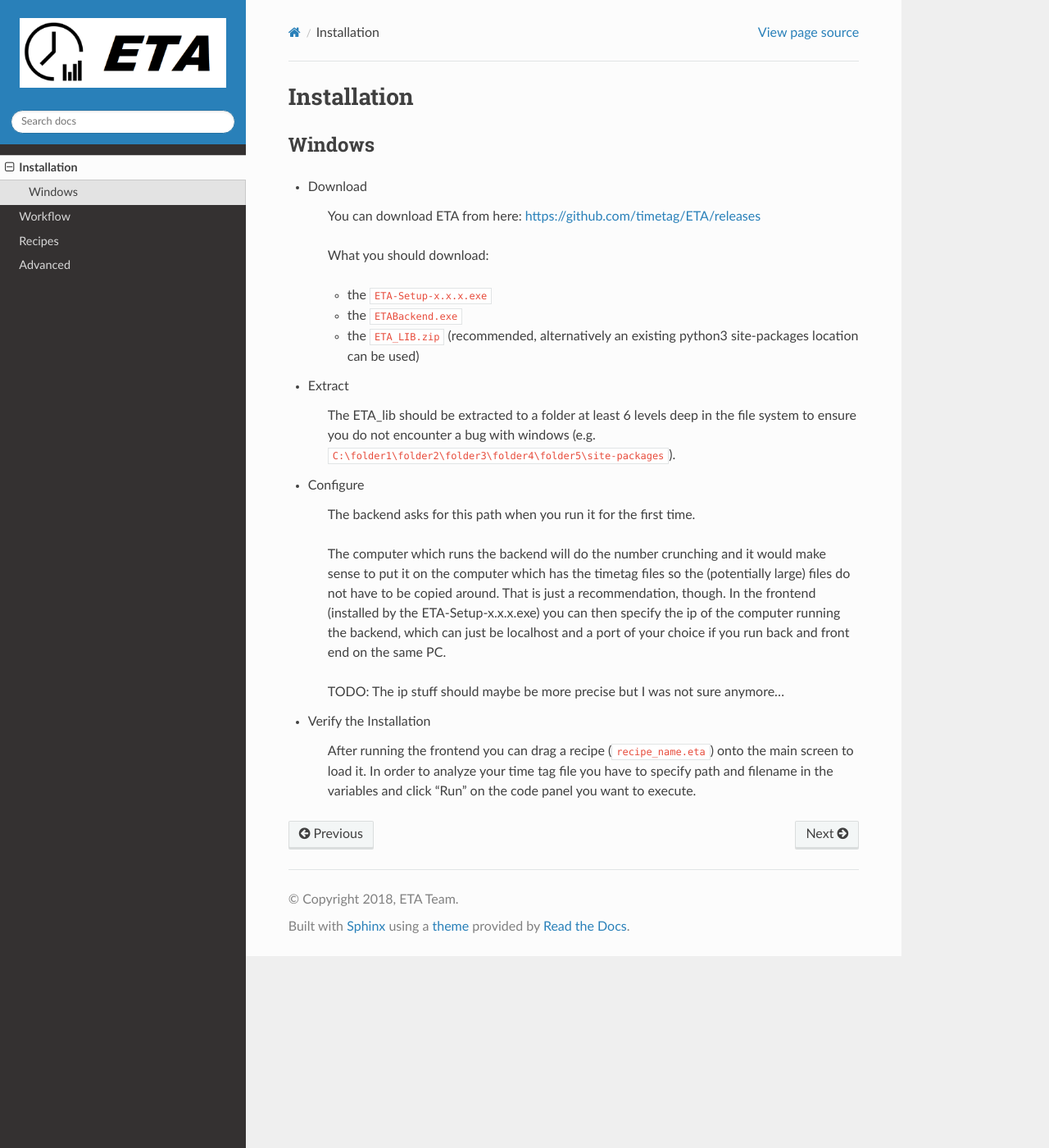
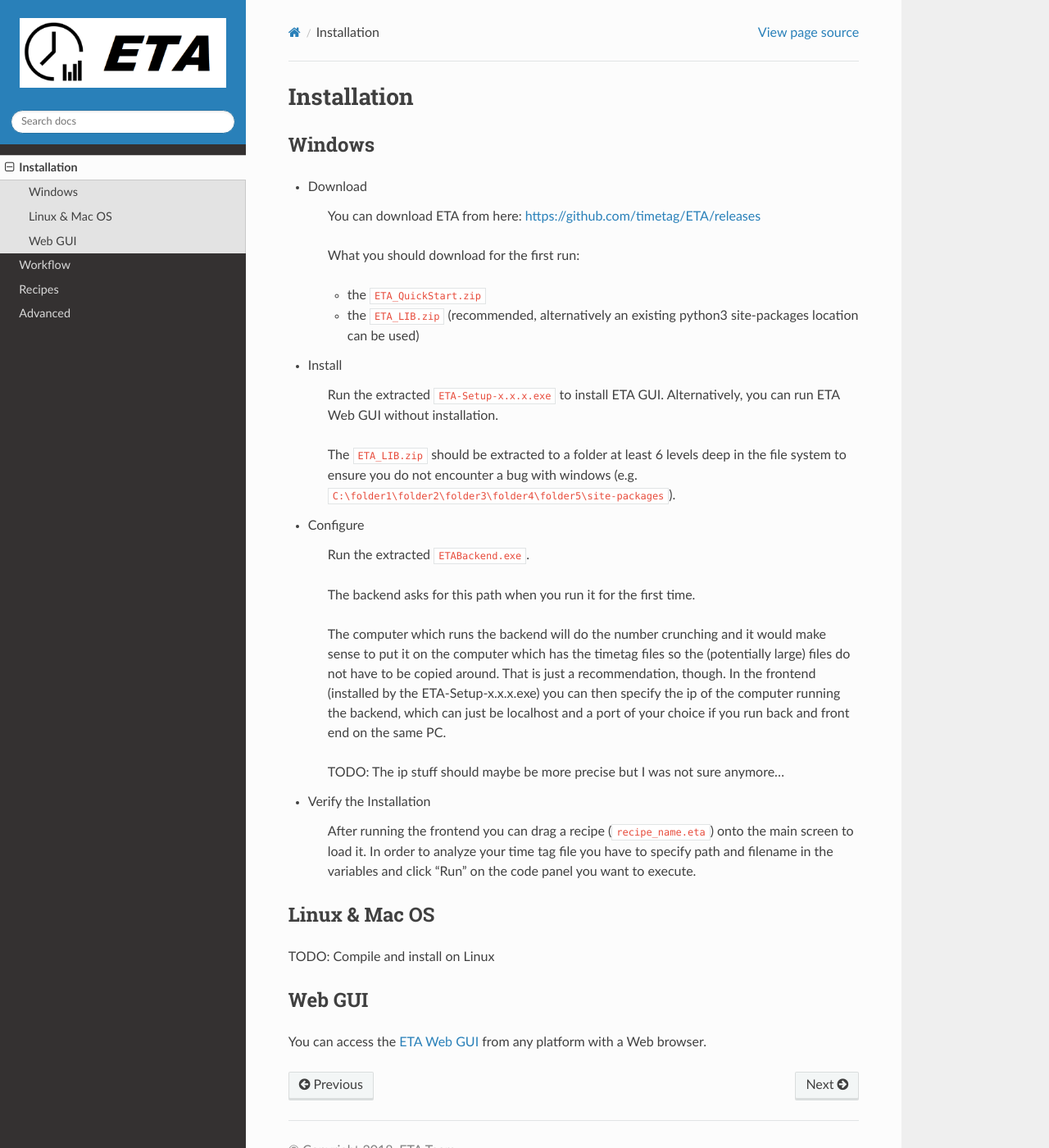
Before and after one commit to timetag/timetag.github.io, a Sphinx documentation site: the page built from docs/installation.rst, in a window 1280 px wide and 1400 px high. Shown: the whole window at 82% size. Built offline with Sphinx 7.4.7 and the Read the Docs theme 2.0.0, drawn with Linux system fonts in a browser that asks for light colours.

Commit message:
Update installation.rst

```diff
--- a/docs/installation.rst
+++ b/docs/installation.rst
@@ -9,19 +9,22 @@
 
     You can download ETA from here: https://github.com/timetag/ETA/releases
 
-    What you should download:
+    What you should download for the first run:
 
-    *       the ``ETA-Setup-x.x.x.exe``
-    *       the ``ETABackend.exe``
+    *       the ``ETA_QuickStart.zip``
     *       the ``ETA_LIB.zip`` (recommended, alternatively an existing python3 site-packages location can be used)
 
-* Extract
+* Install
 
-    The ETA_lib should be extracted to a folder at least 6 levels deep in the file system to
+    Run the extracted ``ETA-Setup-x.x.x.exe`` to install ETA GUI. Alternatively, you can run ETA Web GUI without installation.
+
+    The ``ETA_LIB.zip`` should be extracted to a folder at least 6 levels deep in the file system to
     ensure you do not encounter a bug with windows
     (e.g. ``C:\folder1\folder2\folder3\folder4\folder5\site-packages``).
 
 * Configure
+
+    Run the extracted ``ETABackend.exe``.
 
     The backend asks for this path when you run it for the first time.
 
@@ -39,3 +42,12 @@
     After running the frontend you can drag a recipe (``recipe_name.eta``) onto the main
     screen to load it. In order to analyze your time tag file you have to specify path
     and filename in the variables and click “Run” on the code panel you want to execute.
+
+Linux & Mac OS
+-------
+
+TODO: Compile and install on Linux
+
+Web GUI
+-------
+You can access the  `ETA Web GUI <https://timetag.github.io/ETA/gui/src/renderer/>`_ from any platform with a Web browser.
```
